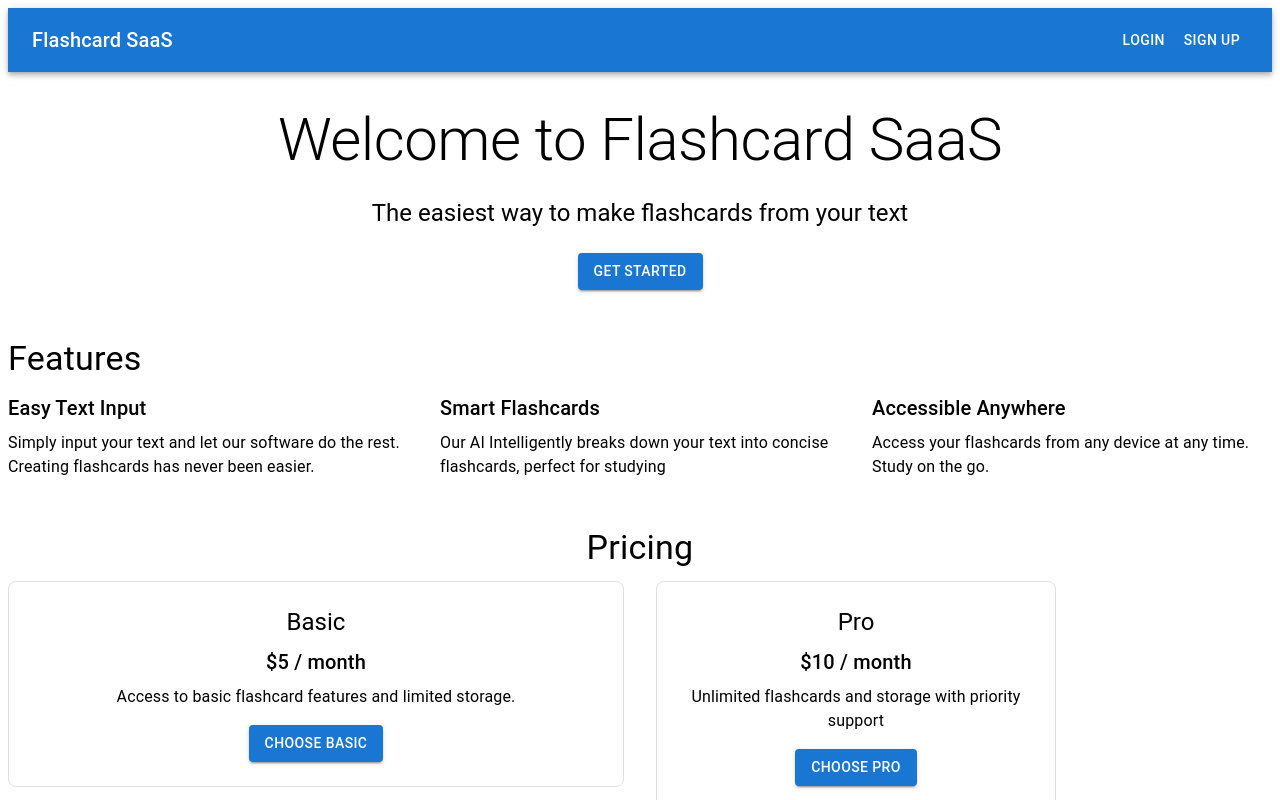
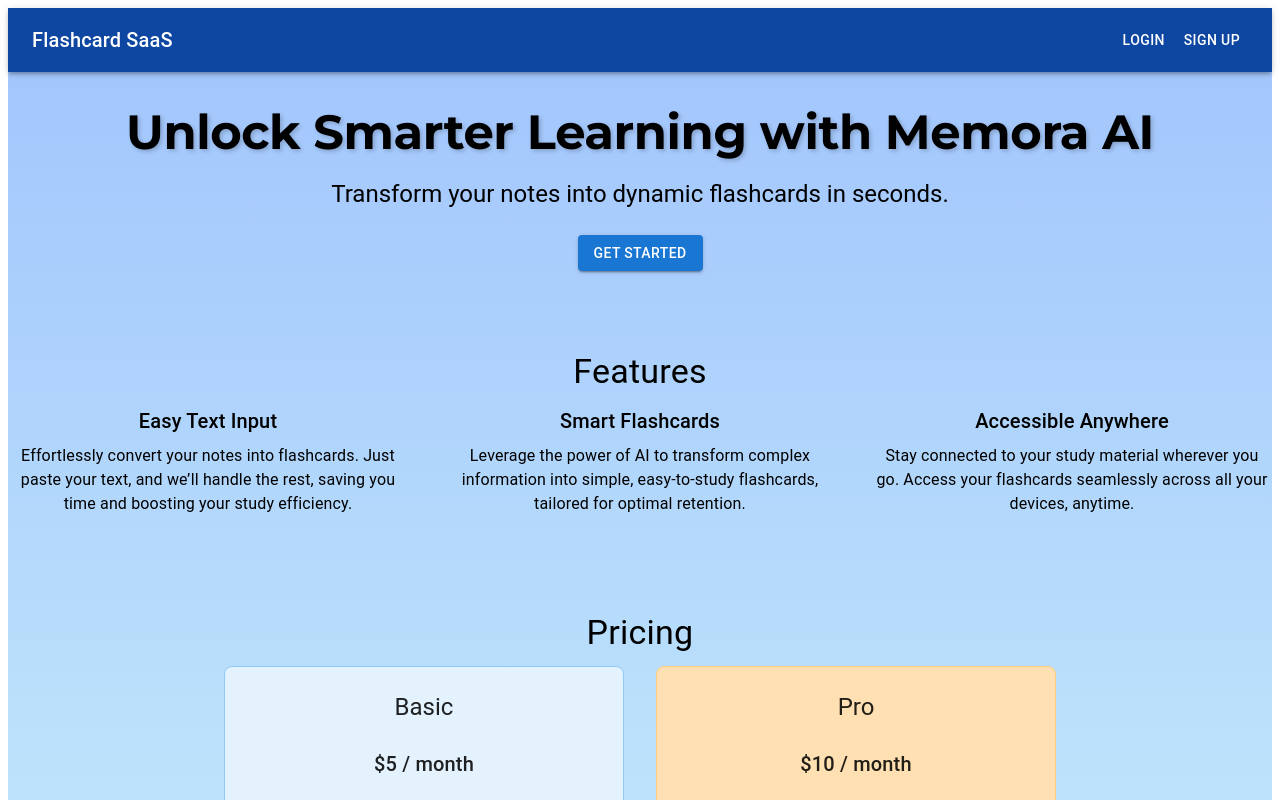
Before and after one commit to Wasif04/AI-Flashcards, a Next.js app: page / in a window 1280 px wide. Shown: the top 800 px of the page. Built offline with nearby package versions, Linux system fonts and the light colour scheme; no server answers.

Commit message:
Changes fonts and colors

```diff
--- a/app/page.js
+++ b/app/page.js
@@ -32,24 +32,50 @@ export default function Home() {
     }
   }
   return (
-    <Container maxWidth="100vw">
+    // Need to change style to sx for more scalability, only temp solution for now
+
+    <Container maxWidth="100vw" style={{
+      minHeight: '100vh',
+      padding: 0,
+      margin: 0,
+      background: 'linear-gradient(180deg, #a1c4fd, #c2e9fb)',
+      display: 'flex',
+      flexDirection: 'column',
+      }}>
       <Head>
         <title>Flashcard SaaS</title>
         <meta name="description" content="Create flashcard from your text" />
+        <link href="https://fonts.googleapis.com/css2?family=Montserrat:wght@700&display=swap" rel="stylesheet" />
       </Head>
 
-      <AppBar position="static">
-        <Toolbar>
+      <AppBar position="sticky"   sx={{
+        top: 0,
+        backgroundColor: '#0d47a1', // Dark blue color
+        minHeight: '56px', // Reduced height
+        zIndex: 1100, // Ensure it stays above other content
+        boxShadow: 3, // Add a slight shadow for depth
+      }}>
+        <Toolbar sx={{ minHeight: '56px' }}>
           <Typography variant="h6" style={{ flexGrow: 1 }}>
             Flashcard SaaS
           </Typography>
           <SignedOut>
-            <Button color="inherit" href="/sign-in">
-              {" "}
+            <Button color="inherit" href="/sign-in" sx={{
+              '&:hover': {
+                backgroundColor: '#1976d2', // Lighter blue on hover
+                color: '#ffffff',
+              },
+            }}>
+
               Login
             </Button>
-            <Button color="inherit" href="/sign-up">
-              {" "}
+            <Button color="inherit" href="/sign-up" sx={{
+              '&:hover': {
+                backgroundColor: '#1976d2', // Lighter blue on hover
+                color: '#ffffff',
+              },
+            }}>
+
               Sign up
             </Button>
           </SignedOut>
@@ -65,70 +91,79 @@ export default function Home() {
           my: 4,
         }}
       >
-        <Typography variant="h2" gutterBottom>
-          Welcome to Flashcard SaaS
+        <Typography variant="h2" gutterBottom sx={{
+            fontFamily: '"Montserrat", sans-serif', // Apply Montserrat font
+            fontWeight: 700, // Bold font weight
+            fontSize: '3rem', // Increase font size
+            textShadow: '2px 2px 4px rgba(0, 0, 0, 0.2)', // Add slight shadow
+          }}>
+          Unlock Smarter Learning with Memora AI
         </Typography>
         <Typography variant="h5" gutterBottom>
           {"  "}
-          The easiest way to make flashcards from your text
+          Transform your notes into dynamic flashcards in seconds.
         </Typography>
-        <Button variant="contained" color="primary" sx={{ mt: 2 }}>
+        <Button variant="contained" color="primary" sx={{ mt: 2 }} href="/generate" >
           Get Started
         </Button>
       </Box>
+
       <Box sx={{ my: 6 }}>
-        <Typography variant="h4" gutterBottom>
+        <Typography variant="h4" gutterBottom align="center">
           Features
         </Typography>
         <Grid container spacing={4}>
           <Grid item xs={12} md={4}>
-            <Typography variant="h6" gutterBottom>
+            <Typography variant="h6" gutterBottom align="center">
               Easy Text Input
             </Typography>
-            <Typography>
+            <Typography align="center">
               {"  "}
-              Simply input your text and let our software do the rest. Creating
-              flashcards has never been easier.
+              Effortlessly convert your notes into flashcards. Just paste your text, and we’ll handle the rest, saving you time and boosting your study efficiency.
             </Typography>
           </Grid>
           <Grid item xs={12} md={4}>
-            <Typography variant="h6" gutterBottom>
+            <Typography variant="h6" gutterBottom align="center">
               Smart Flashcards
             </Typography>
-            <Typography>
+            <Typography align="center">
               {"  "}
-              Our AI Intelligently breaks down your text into concise
-              flashcards, perfect for studying
+              Leverage the power of AI to transform complex information into simple, easy-to-study flashcards, tailored for optimal retention.
             </Typography>
           </Grid>
           <Grid item xs={12} md={4}>
-            <Typography variant="h6" gutterBottom>
+            <Typography variant="h6" gutterBottom align="center">
               Accessible Anywhere
             </Typography>
-            <Typography>
+            <Typography align="center">
               {"  "}
-              Access your flashcards from any device at any time. Study on the
-              go.
+              Stay connected to your study material wherever you go. Access your flashcards seamlessly across all your devices, anytime.
             </Typography>
           </Grid>
         </Grid>
       </Box>
       <Box sx={{ my: 6, textAlign: "center" }}>
-        <Typography variant="h4" gutterBottom>
+        <Typography variant="h4" gutterBottom align="center">
           {" "}
           Pricing
         </Typography>
-        <Grid container spacing={4}>
-          <Grid item xs={12} md={6}>
+        <Grid container spacing={4} justifyContent="center" alignItems="stretch">
+          <Grid item xs={12} md={4}>
             <Box
               sx={{
+                height: '100%',
                 p: 3,
                 border: "1px solid",
-                borderColor: "grey.300",
+                borderColor: "#90caf9",
                 borderRadius: 2,
+                display: 'flex',
+                flexDirection: 'column',
+                justifyContent: 'space-between',
+                bgcolor: '#e3f2fd',
+                color: 'text.primary',
               }}
             >
-              <Typography variant="h5" gutterBottom>
+              <Typography variant="h5" gutterBottom >
                 Basic
               </Typography>
               <Typography variant="h6" gutterBottom>
@@ -147,10 +182,16 @@ export default function Home() {
           <Grid item xs={12} md={4}>
             <Box
               sx={{
+                height: '100%',
                 p: 3,
                 border: "1px solid",
-                borderColor: "grey.300",
+                borderColor: "#ffcc80",
                 borderRadius: 2,
+                display: 'flex',
+                flexDirection: 'column',
+                justifyContent: 'space-between',
+                bgcolor: '#ffe0b2',
+                color: 'text.primary',
               }}
             >
               <Typography variant="h5" gutterBottom>
```
